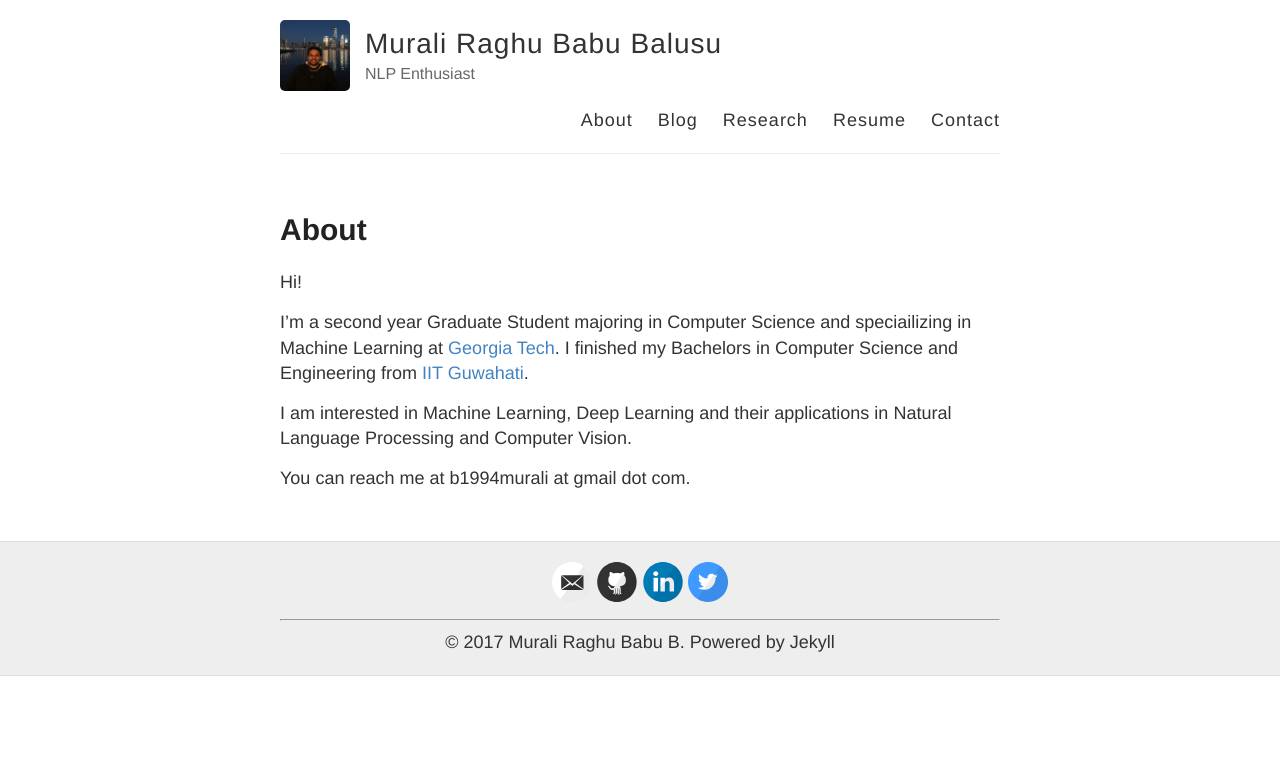
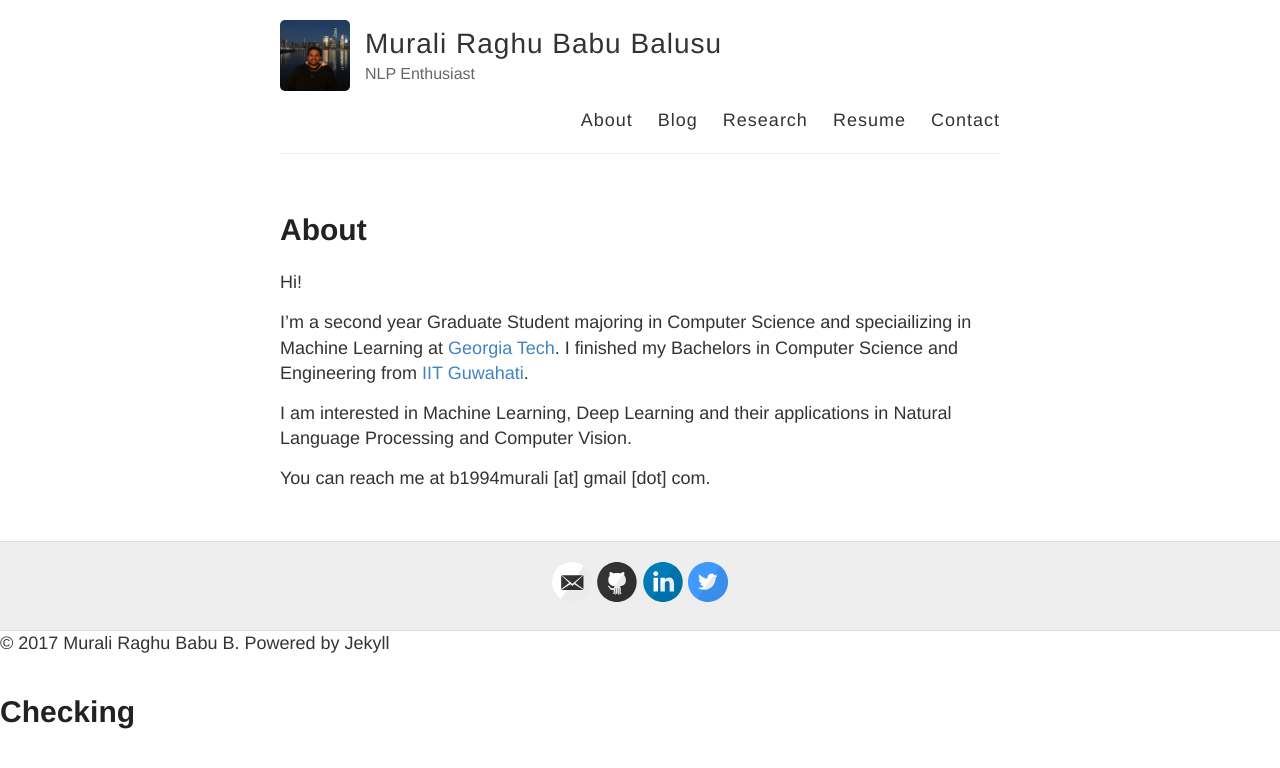
Before and after one commit to bmurali1994/bmurali1994.github.io, a Jekyll site: the page built from about.md, in a window 1280 px wide. Shown: the top 768 px of the page. Built offline with Jekyll 4.4.1, drawn with Linux system fonts in a browser that asks for light colours.

Commit message:
checking

```diff
--- a/_layouts/default.html
+++ b/_layouts/default.html
@@ -45,11 +45,13 @@
       <div class="container">
         <footer class="footer">
           {% include svg-icons.html %}
-          <hr>© 2017 Murali Raghu Babu B. Powered by Jekyll </hr>
         </footer>
       </div>
     </div>
 
+    © 2017 Murali Raghu Babu B. Powered by Jekyll
+    <h1>Checking</h1>
+
     {% include analytics.html %}
   </body>
 </html>
--- a/about.md
+++ b/about.md
@@ -10,4 +10,4 @@ I'm a second year Graduate Student majoring in Computer Science and speciailizin
 
 I am interested in Machine Learning, Deep Learning and their applications in Natural Language Processing and Computer Vision.
 
-You can reach me at b1994murali at gmail dot com.
+You can reach me at b1994murali [at] gmail [dot] com.
```
